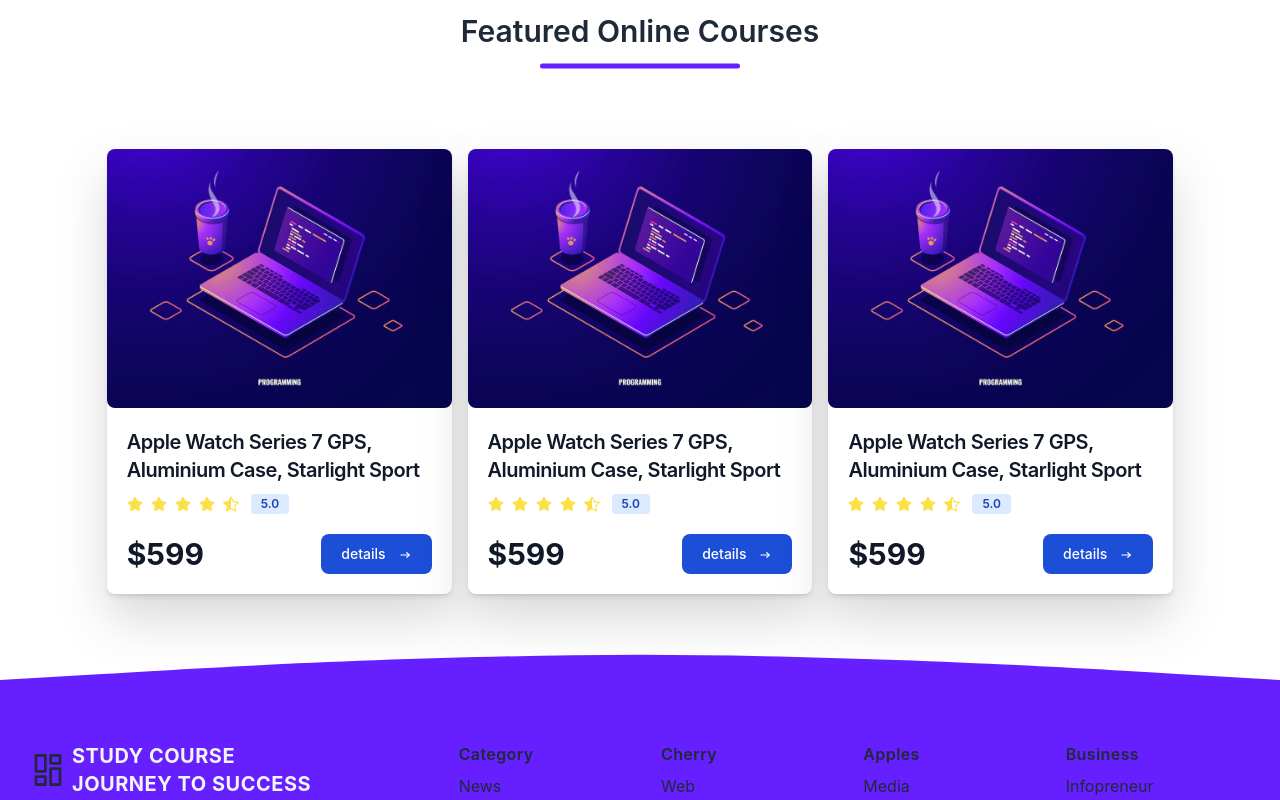
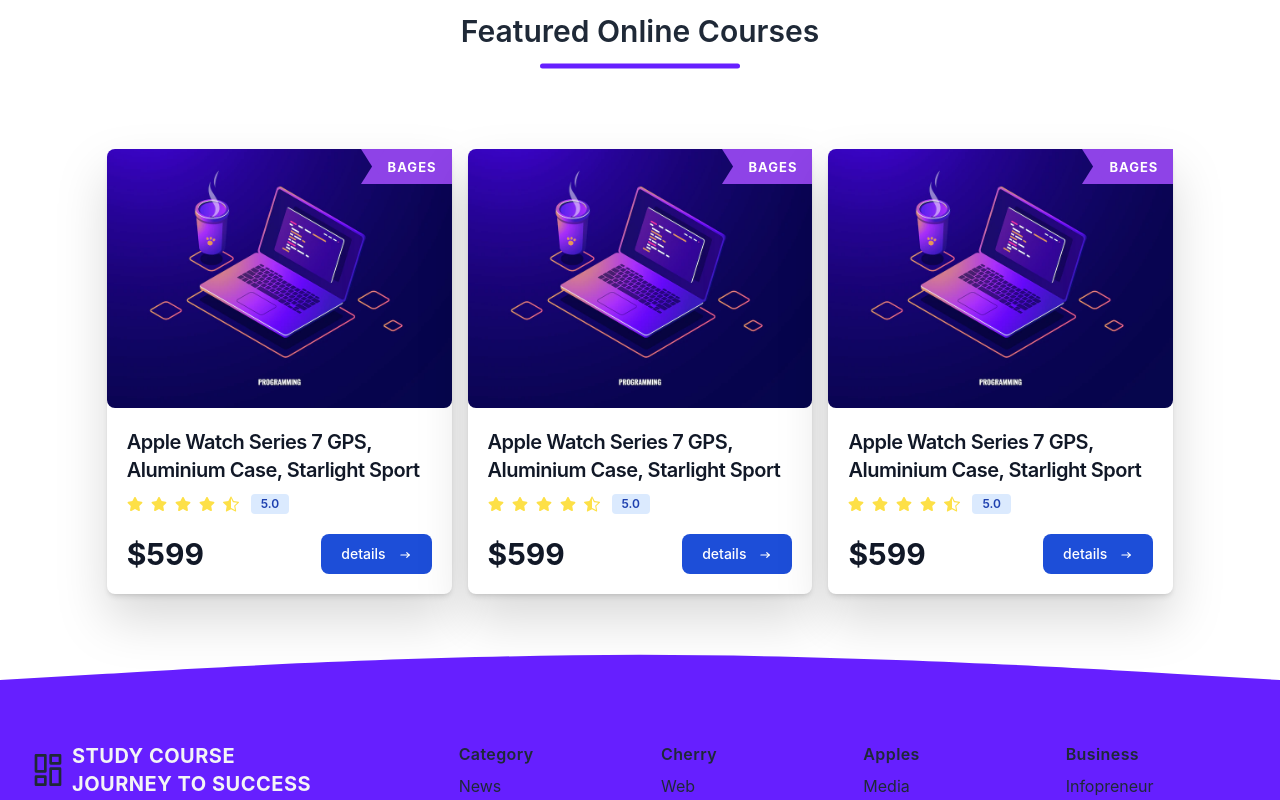
Before and after one commit to skmamunkhan072/b610_learning_platform_client_side_skmamunkhan072, a React (Create React App) app: page / in a window 1280 px wide. Shown: the part 860-1660 px from the top of the page. Built offline with nearby package versions, Linux system fonts and the light colour scheme.

Commit message:
card bages add

```diff
--- a/src/components/Pages/Courses/Courses.jsx
+++ b/src/components/Pages/Courses/Courses.jsx
@@ -1,5 +1,5 @@
 import React from "react";
-import Cart from "../../share/Cart/Cart";
+import Card from "../../share/Card/Card";
 import "./Courses.css";
 
 const Courses = () => {
@@ -8,10 +8,10 @@
       <h1 className="section_title relative text-3xl font-semibold	my-10">
         Featured Online Courses
       </h1>
-      <div className="w-10/12 mx-auto my-20 grid gap-4  grid-cols-3">
-        <Cart />
-        <Cart />
-        <Cart />
+      <div className="w-10/12 mx-auto my-20 grid gap-4  lg:grid-cols-3 md:grid-cols-2 sm:grid-cols-1 row-auto">
+        <Card />
+        <Card />
+        <Card />
       </div>
     </div>
   );
--- a/src/components/Pages/Trainers/Trainers.jsx
+++ b/src/components/Pages/Trainers/Trainers.jsx
@@ -2,8 +2,11 @@
 
 const Trainers = () => {
   return (
-    <div>
-      <h1>this is Trainers</h1>
+    <div className="flex">
+      <div className="flex flex-col h-full p-3 w-[30%] dark:bg-gray-900 dark:text-gray-100 rounded-r-lg"></div>
+      <div className="text-center">
+        <p className="text-center">ths is details</p>
+      </div>
     </div>
   );
 };
--- /dev/null
+++ b/src/components/share/Card/Card.css
@@ -0,0 +1,43 @@
+.course-price-badge {
+  position: absolute;
+  top: 0;
+  right: 0;
+  background: #8e43e7;
+  color: #fff;
+  font-size: 13px;
+  line-height: 1;
+  font-weight: 700;
+  text-transform: uppercase;
+  letter-spacing: 1px;
+  padding: 12px 15px 10px;
+  z-index: 1;
+}
+.course-price-badge::after {
+  bottom: 0;
+  border-bottom: 19px solid #8e43e7;
+  content: "";
+  position: absolute;
+  left: 0;
+  transform: translateX(-50%);
+  border-left: 12px solid transparent;
+  border-right: 12px solid transparent;
+}
+
+.course-price-badge::before {
+  top: 0;
+  border-top: 19px solid #8e43e7;
+  content: "";
+  position: absolute;
+  left: 0;
+  transform: translateX(-50%);
+  border-left: 12px solid transparent;
+  border-right: 12px solid transparent;
+}
+.card_img_wraper {
+  overflow: hidden;
+}
+
+.card_wraper:hover .card_img_thamnel {
+  transform: scale(1.2);
+  transition: all 1s;
+}
--- /dev/null
+++ b/src/components/share/Card/Card.jsx
@@ -0,0 +1,60 @@
+import React from "react";
+import "./Card.css";
+import { Link } from "react-router-dom";
+import CardImg from "../../../img/shea_img/Homeimg.png";
+import { TbArrowNarrowRight } from "react-icons/tb";
+import { FaStar } from "react-icons/fa";
+import { BsStarHalf } from "react-icons/bs";
+
+const Card = () => {
+  return (
+    <div>
+      <div className="card_wraper my-5 drop-shadow-2xl sm:w-8/12 mx-auto md:w-full">
+        <div className="w-full mx-auto bg-white rounded-lg shadow-md dark:bg-gray-800 dark:border-gray-700">
+          <div className="course-price-badge">bages</div>
+          <div className="card_img_wraper">
+            <Link to="#">
+              <img
+                className="rounded-lg card_img_thamnel"
+                src={CardImg}
+                alt="product imag"
+              />
+            </Link>
+          </div>
+          <div className="px-5 pb-5">
+            <Link to="#">
+              <h5 className="text-xl text-start mt-5 font-semibold tracking-tight text-gray-900 dark:text-white">
+                Apple Watch Series 7 GPS, Aluminium Case, Starlight Sport
+              </h5>
+            </Link>
+            <div className="flex items-center mt-2.5 mb-5">
+              <FaStar className="text-yellow-300" />
+              <FaStar className="text-yellow-300 ml-2" />
+              <FaStar className="text-yellow-300 ml-2" />
+              <FaStar className="text-yellow-300 ml-2" />
+              <BsStarHalf className="text-yellow-300 ml-2" />
+
+              <span className="bg-blue-100 text-blue-800 text-xs font-semibold mr-2 px-2.5 py-0.5 rounded dark:bg-blue-200 dark:text-blue-800 ml-3">
+                5.0
+              </span>
+            </div>
+            <div className="flex justify-between items-center">
+              <span className="text-3xl font-bold text-gray-900 dark:text-white">
+                $599
+              </span>
+              <Link
+                to="/coursesdetails"
+                className="flex justify-center align-center text-white bg-blue-700 hover:bg-blue-800 focus:ring-4 focus:outline-none focus:ring-blue-300 font-medium rounded-lg text-sm px-5 py-2.5 text-center dark:bg-blue-600 dark:hover:bg-blue-700 dark:focus:ring-blue-800"
+              >
+                details
+                <TbArrowNarrowRight className="mt-1 ml-3" />
+              </Link>
+            </div>
+          </div>
+        </div>
+      </div>
+    </div>
+  );
+};
+
+export default Card;
--- a/src/components/share/Cart/Cart.jsx
+++ /dev/null
@@ -1,50 +0,0 @@
-import React from "react";
-import { Link } from "react-router-dom";
-import CardImg from "../../../img/shea_img/Homeimg.png";
-import { TbArrowNarrowRight } from "react-icons/tb";
-import { FaStar } from "react-icons/fa";
-import { BsStarHalf } from "react-icons/bs";
-
-const Cart = () => {
-  return (
-    <div className="my-5 drop-shadow-2xl">
-      <div className="w-full max-w-sm bg-white rounded-lg shadow-md dark:bg-gray-800 dark:border-gray-700">
-        <Link to="#">
-          <img className="rounded-lg" src={CardImg} alt="product imag" />
-        </Link>
-        <div className="px-5 pb-5">
-          <Link to="#">
-            <h5 className="text-xl text-start mt-5 font-semibold tracking-tight text-gray-900 dark:text-white">
-              Apple Watch Series 7 GPS, Aluminium Case, Starlight Sport
-            </h5>
-          </Link>
-          <div className="flex items-center mt-2.5 mb-5">
-            <FaStar className="text-yellow-300" />
-            <FaStar className="text-yellow-300 ml-2" />
-            <FaStar className="text-yellow-300 ml-2" />
-            <FaStar className="text-yellow-300 ml-2" />
-            <BsStarHalf className="text-yellow-300 ml-2" />
-
-            <span className="bg-blue-100 text-blue-800 text-xs font-semibold mr-2 px-2.5 py-0.5 rounded dark:bg-blue-200 dark:text-blue-800 ml-3">
-              5.0
-            </span>
-          </div>
-          <div className="flex justify-between items-center">
-            <span className="text-3xl font-bold text-gray-900 dark:text-white">
-              $599
-            </span>
-            <Link
-              to="/coursesdetails"
-              className="flex justify-center align-center text-white bg-blue-700 hover:bg-blue-800 focus:ring-4 focus:outline-none focus:ring-blue-300 font-medium rounded-lg text-sm px-5 py-2.5 text-center dark:bg-blue-600 dark:hover:bg-blue-700 dark:focus:ring-blue-800"
-            >
-              details
-              <TbArrowNarrowRight className="mt-1 ml-3" />
-            </Link>
-          </div>
-        </div>
-      </div>
-    </div>
-  );
-};
-
-export default Cart;
--- a/src/components/share/Header/Header.jsx
+++ b/src/components/share/Header/Header.jsx
@@ -10,7 +10,7 @@
     console.log(event.target);
   };
   return (
-    <div className="bg-gray-900">
+    <div className="bg-gray-900 sticky top-0 left-0">
       <div className="px-4 py-2 mx-auto sm:max-w-xl md:max-w-full lg:max-w-screen-xl md:px-24 lg:px-8">
         <div className="relative flex items-center justify-between">
           <Link to="/" className="inline-flex items-center">
```
Also changed, not shown: src/components/share/Cart/Cart.css (deleted).
